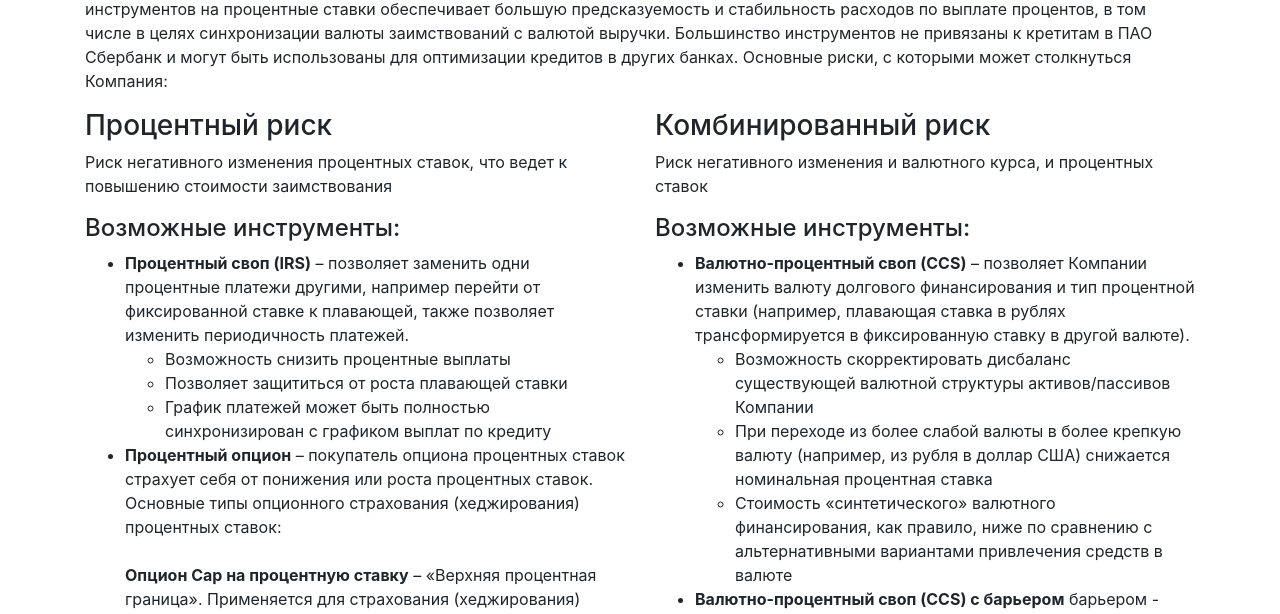
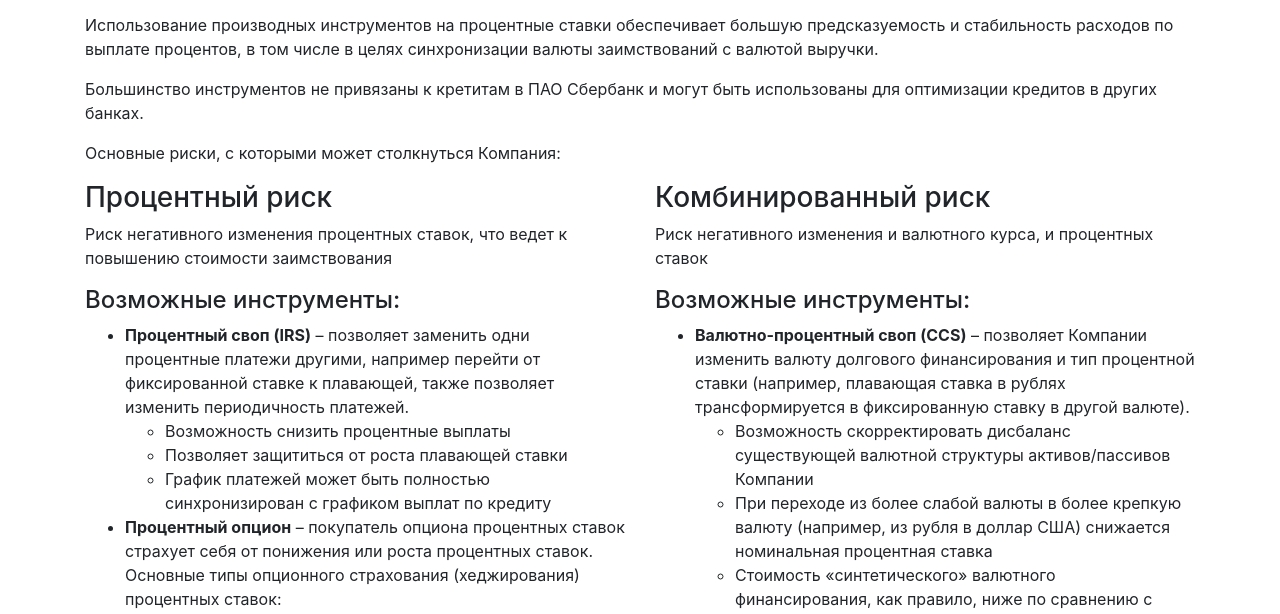
Before and after one commit to Axbry/Axbry.github.io, a plain HTML site: page index.html in a window 1280 px wide. Shown: the part 178-792 px from the top of the page. Drawn offline with nearby package versions, Linux system fonts and the light colour scheme.

Commit message:
Скорректирован текст вверху страницы

```diff
--- a/index.html
+++ b/index.html
@@ -25,12 +25,10 @@
       <div class="row">
         <div class="col">
           <h2 align="center">Процентные инструменты хеджирования кредитов</h2>
-          <p>
-              С помощью процентных инструментов возможно оптимизировать профиль процентных ставок по краткосрочным и долгосрочным заимствованиям, снизить возникающие риски.
-              ПАО Сбербанк предлагает различные производные инструменты на процентные ставки, как стандартные, так и индивидуальные, в соответствии с уникальным типом риска для каждого клиента.
-              Использование производных инструментов на процентные ставки обеспечивает большую предсказуемость и стабильность расходов по выплате процентов, в том числе в целях синхронизации валюты заимствований с валютой выручки.
-              Большинство инструментов не привязаны к кретитам в ПАО Сбербанк и могут быть использованы для оптимизации кредитов в других банках.
-              Основные риски, с которыми может столкнуться Компания:
+          <p>С помощью процентных инструментов возможно оптимизировать профиль процентных ставок по краткосрочным и долгосрочным заимствованиям, снизить возникающие риски. ПАО Сбербанк предлагает различные производные инструменты на процентные ставки, как стандартные, так и индивидуальные, в соответствии с уникальным типом риска для каждого клиента.</p>
+          <p>Использование производных инструментов на процентные ставки обеспечивает большую предсказуемость и стабильность расходов по выплате процентов, в том числе в целях синхронизации валюты заимствований с валютой выручки.</p>
+          <p>Большинство инструментов не привязаны к кретитам в ПАО Сбербанк и могут быть использованы для оптимизации кредитов в других банках.</p>
+          <p>Основные риски, с которыми может столкнуться Компания:</p>
           </p>
         </div>
       </div>
```
